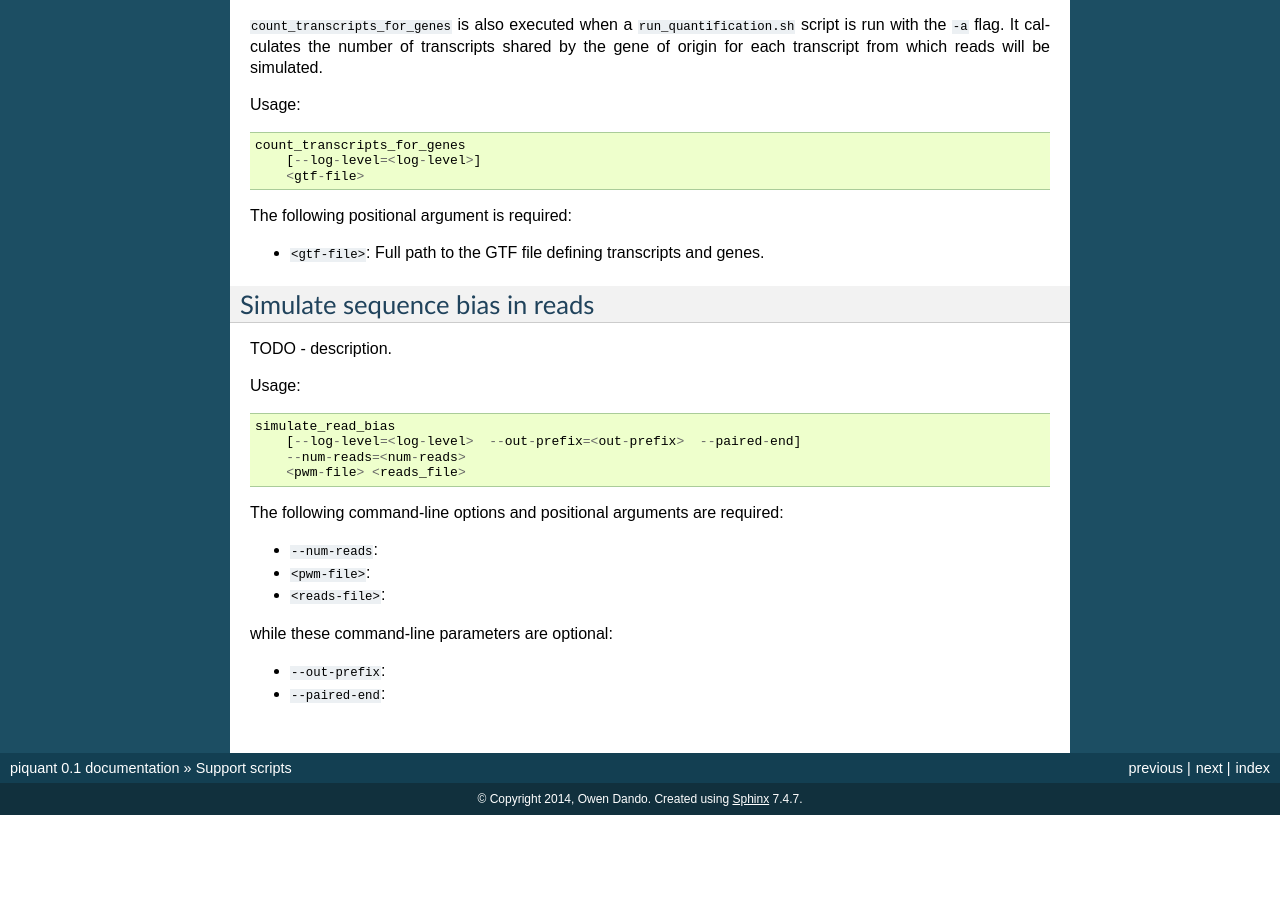
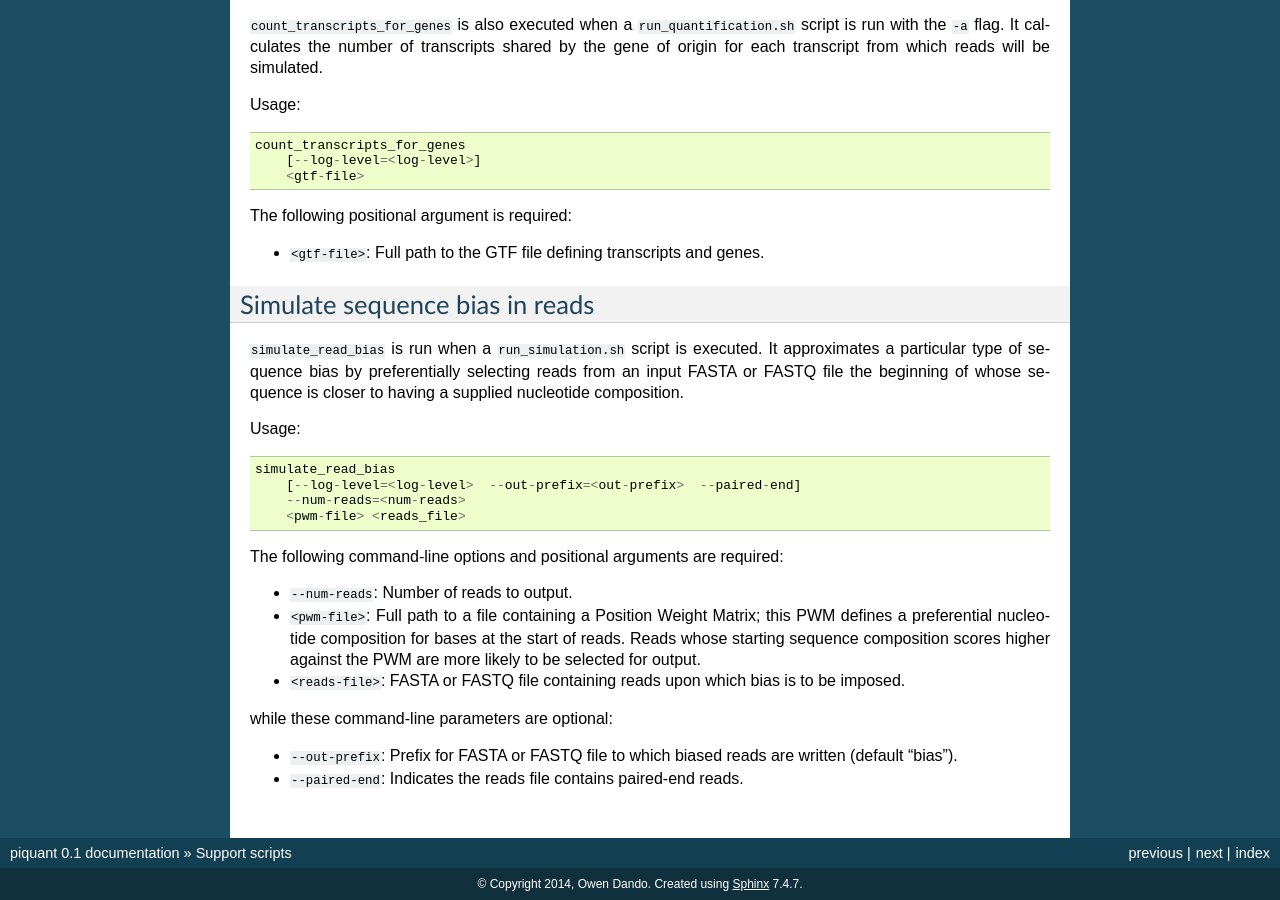
Before and after one commit to lweasel/piquant, a Sphinx documentation site: the page built from docs/support_scripts.rst, in a window 1280 px wide and 900 px high, scrolled down 2337 px. Built offline with Sphinx 7.4.7, drawn with Linux system fonts in a browser that asks for light colours; formulas are drawn with MathJax 3; before the commit the page ends 3152 px from its top, so only the background shows below that.

Commit message:
Document simulate_read_bias.py script.

```diff
--- a/docs/support_scripts.rst
+++ b/docs/support_scripts.rst
@@ -123,7 +123,7 @@
 Simulate sequence bias in reads
 -------------------------------
 
-TODO - description.
+``simulate_read_bias`` is run when a ``run_simulation.sh`` script is executed. It approximates a particular type of sequence bias by preferentially selecting reads from an input FASTA or FASTQ file the beginning of whose sequence is closer to having a supplied nucleotide composition.
 
 Usage::
 
@@ -134,11 +134,11 @@
 
 The following command-line options and positional arguments are required:
 
-* ``--num-reads``:
-* ``<pwm-file>``:
-* ``<reads-file>``:
+* ``--num-reads``: Number of reads to output.
+* ``<pwm-file>``: Full path to a file containing a Position Weight Matrix; this PWM defines a preferential nucleotide composition for bases at the start of reads. Reads whose starting sequence composition scores higher against the PWM are more likely to be selected for output.
+* ``<reads-file>``: FASTA or FASTQ file containing reads upon which bias is to be imposed.
 
 while these command-line parameters are optional:
 
-* ``--out-prefix``:
-* ``--paired-end``:
+* ``--out-prefix``: Prefix for FASTA or FASTQ file to which biased reads are written (default "bias").
+* ``--paired-end``: Indicates the reads file contains paired-end reads.
```
